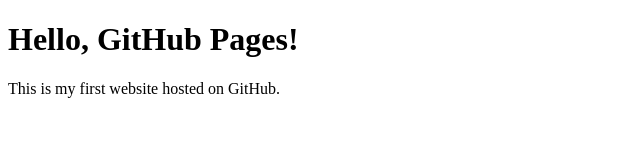
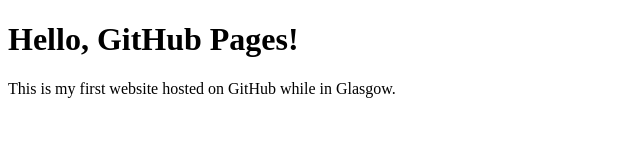
Before and after one commit to Evemaya99/my_first_website, a plain HTML site: page index.html in a window 1280 px wide. Shown: the whole page, without its empty margins (0-640 px from the left). Drawn offline with Linux system fonts and the light colour scheme.

Commit message:
added glasgow

```diff
--- a/index.html
+++ b/index.html
@@ -5,6 +5,6 @@
 </head>
 <body>
     <h1>Hello, GitHub Pages!</h1>
-    <p>This is my first website hosted on GitHub.</p>
+    <p>This is my first website hosted on GitHub while in Glasgow.</p>
 </body>
 </html>
```
